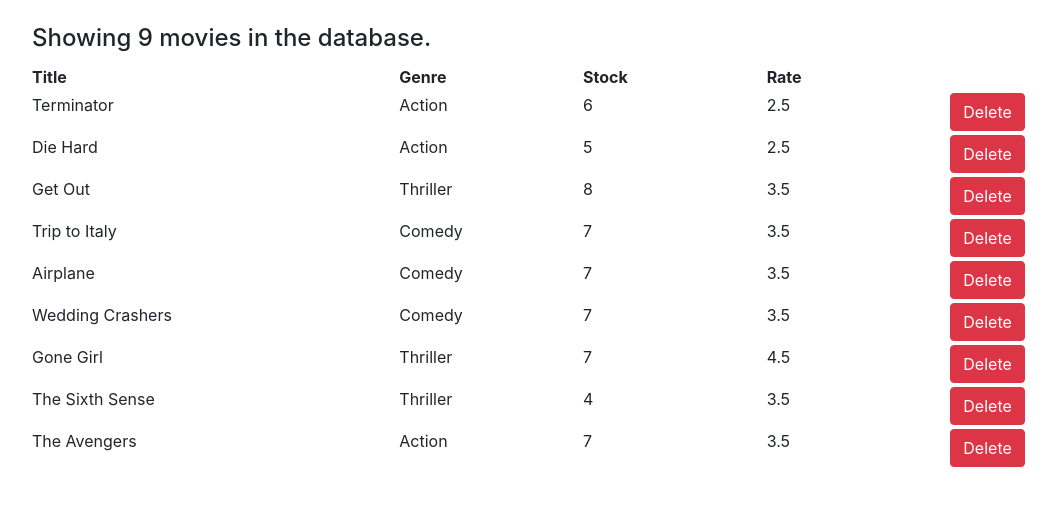
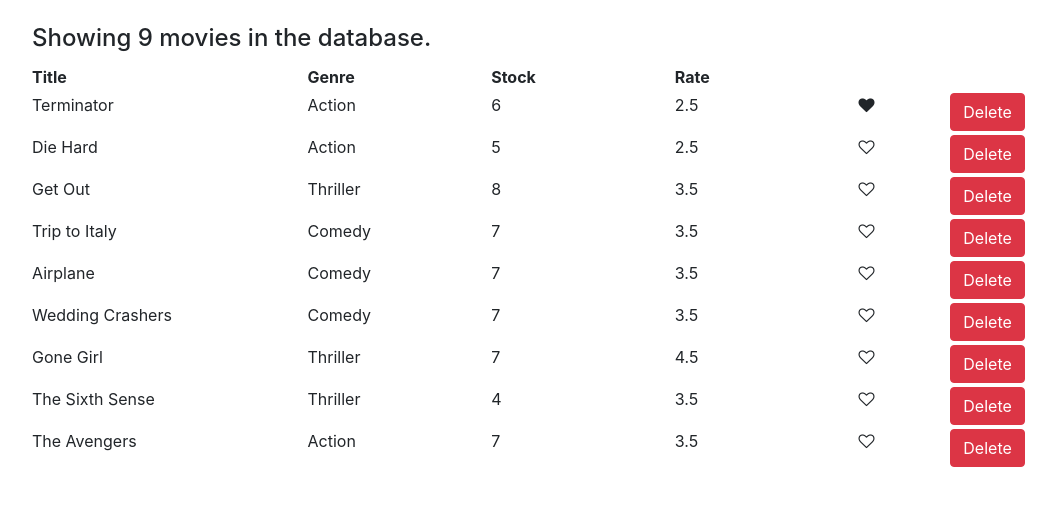
Before and after one commit to Puppo/codewithmosh-react-course, a React (Create React App) app: page / in a window 1280 px wide. Shown: the top 506 px of the page, without its empty margins (72-1128 px from the left). Built offline with nearby package versions, Linux system fonts and the light colour scheme.

Commit message:
refactor movie component

```diff
--- a/src/App.js
+++ b/src/App.js
@@ -1,13 +1,44 @@
-import React from "react";
+import React, { Component } from "react";
 import "./App.css";
 import Movies from "./components/movies";
+import { getMovies } from "./services/fakeMovieService";
 
-function App() {
-  return (
-    <main className="container">
-      <Movies></Movies>
-    </main>
-  );
+class App extends Component {
+  state = {
+    movies: getMovies().map((movie) => ({
+      id: movie.id,
+      title: movie.title,
+      genre: movie.genre.name,
+      stock: movie.numberInStock,
+      rate: movie.dailyRentalRate,
+      liked: movie.liked || false,
+    })),
+  };
+
+  handleDelete = (movie) => {
+    this.setState({
+      movies: this.state.movies.filter((mov) => mov.id !== movie.id),
+    });
+  };
+
+  handleToggleLike = (movie) => {
+    const movies = [...this.state.movies];
+    const index = movies.indexOf(movie);
+    movies[index].liked = !movie.liked;
+    this.setState({ movies });
+  };
+
+  render() {
+    return (
+      <main className="container">
+        <Movies
+          movies={this.state.movies}
+          onToggleLike={this.handleToggleLike}
+          onDelete={this.handleDelete}
+        ></Movies>
+      </main>
+    );
+  }
 }
 
 export default App;
--- /dev/null
+++ b/src/components/like.jsx
@@ -0,0 +1,14 @@
+import React from "react";
+
+const Like = (props) => {
+  const cssClass = "fa fa-heart" + (props.liked ? "" : "-o");
+  return (
+    <i
+      className={cssClass}
+      style={{ cursor: "pointer" }}
+      onClick={props.onClick}
+    ></i>
+  );
+};
+
+export default Like;
--- a/src/components/movies.jsx
+++ b/src/components/movies.jsx
@@ -1,22 +1,13 @@
 import React, { Component } from "react";
-import { getMovies } from "../services/fakeMovieService";
+import Like from "./like";
 
 class Movies extends Component {
-  state = {
-    movies: getMovies(),
-  };
   render() {
     return this.renderMovies();
   }
 
-  deleteHandle = (movie) => {
-    this.setState({
-      movies: this.state.movies.filter((mov) => mov._id !== movie._id),
-    });
-  };
-
   renderMovies() {
-    if (!this.state.movies.length) {
+    if (!this.props.movies.length) {
       return (
         <div className="row">
           <div className="col">
@@ -39,7 +30,7 @@ class Movies extends Component {
     return (
       <div className="row m-1">
         <div className="col">
-          <h4>Showing {this.state.movies.length} movies in the database.</h4>
+          <h4>Showing {this.props.movies.length} movies in the database.</h4>
         </div>
       </div>
     );
@@ -48,7 +39,7 @@ class Movies extends Component {
   renderMoviesHeader() {
     return (
       <div className="row m-1">
-        <div className="col-4">
+        <div className="col-3">
           <b>Title</b>
         </div>
         <div className="col-2">
@@ -60,6 +51,9 @@ class Movies extends Component {
         <div className="col-2">
           <b>Rate</b>
         </div>
+        <div className="col-1">
+          <b>&nbsp;</b>
+        </div>
         <div className="col-2">
           <b>&nbsp;</b>
         </div>
@@ -68,17 +62,23 @@ class Movies extends Component {
   }
 
   renderMoviesRows() {
-    return this.state.movies.map((movie) => {
+    return this.props.movies.map((movie) => {
       return (
-        <div key={movie._id} className="row m-1">
-          <div className="col-4">{movie.title}</div>
-          <div className="col-2">{movie.genre.name}</div>
-          <div className="col-2">{movie.numberInStock}</div>
-          <div className="col-2">{movie.dailyRentalRate}</div>
+        <div key={movie.id} className="row m-1">
+          <div className="col-3">{movie.title}</div>
+          <div className="col-2">{movie.genre}</div>
+          <div className="col-2">{movie.stock}</div>
+          <div className="col-2">{movie.rate}</div>
+          <div className="col-1">
+            <Like
+              liked={movie.liked}
+              onClick={() => this.props.onToggleLike(movie)}
+            />
+          </div>
           <div className="col-2">
             <button
               className="btn btn-danger"
-              onClick={() => this.deleteHandle(movie)}
+              onClick={() => this.props.onDelete(movie)}
             >
               Delete
             </button>
--- a/src/services/fakeMovieService.js
+++ b/src/services/fakeMovieService.js
@@ -7,64 +7,65 @@ const movies = [
     genre: { _id: "5b21ca3eeb7f6fbccd471818", name: "Action" },
     numberInStock: 6,
     dailyRentalRate: 2.5,
-    publishDate: "2018-01-03T19:04:28.809Z"
+    publishDate: "2018-01-03T19:04:28.809Z",
+    liked: true,
   },
   {
     _id: "5b21ca3eeb7f6fbccd471816",
     title: "Die Hard",
     genre: { _id: "5b21ca3eeb7f6fbccd471818", name: "Action" },
     numberInStock: 5,
-    dailyRentalRate: 2.5
+    dailyRentalRate: 2.5,
   },
   {
     _id: "5b21ca3eeb7f6fbccd471817",
     title: "Get Out",
     genre: { _id: "5b21ca3eeb7f6fbccd471820", name: "Thriller" },
     numberInStock: 8,
-    dailyRentalRate: 3.5
+    dailyRentalRate: 3.5,
   },
   {
     _id: "5b21ca3eeb7f6fbccd471819",
     title: "Trip to Italy",
     genre: { _id: "5b21ca3eeb7f6fbccd471814", name: "Comedy" },
     numberInStock: 7,
-    dailyRentalRate: 3.5
+    dailyRentalRate: 3.5,
   },
   {
     _id: "5b21ca3eeb7f6fbccd47181a",
     title: "Airplane",
     genre: { _id: "5b21ca3eeb7f6fbccd471814", name: "Comedy" },
     numberInStock: 7,
-    dailyRentalRate: 3.5
+    dailyRentalRate: 3.5,
   },
   {
     _id: "5b21ca3eeb7f6fbccd47181b",
     title: "Wedding Crashers",
     genre: { _id: "5b21ca3eeb7f6fbccd471814", name: "Comedy" },
     numberInStock: 7,
-    dailyRentalRate: 3.5
+    dailyRentalRate: 3.5,
   },
   {
     _id: "5b21ca3eeb7f6fbccd47181e",
     title: "Gone Girl",
     genre: { _id: "5b21ca3eeb7f6fbccd471820", name: "Thriller" },
     numberInStock: 7,
-    dailyRentalRate: 4.5
+    dailyRentalRate: 4.5,
   },
   {
     _id: "5b21ca3eeb7f6fbccd47181f",
     title: "The Sixth Sense",
     genre: { _id: "5b21ca3eeb7f6fbccd471820", name: "Thriller" },
     numberInStock: 4,
-    dailyRentalRate: 3.5
+    dailyRentalRate: 3.5,
   },
   {
     _id: "5b21ca3eeb7f6fbccd471821",
     title: "The Avengers",
     genre: { _id: "5b21ca3eeb7f6fbccd471818", name: "Action" },
     numberInStock: 7,
-    dailyRentalRate: 3.5
-  }
+    dailyRentalRate: 3.5,
+  },
 ];
 
 export function getMovies() {
@@ -72,13 +73,13 @@ export function getMovies() {
 }
 
 export function getMovie(id) {
-  return movies.find(m => m._id === id);
+  return movies.find((m) => m._id === id);
 }
 
 export function saveMovie(movie) {
-  let movieInDb = movies.find(m => m._id === movie._id) || {};
+  let movieInDb = movies.find((m) => m._id === movie._id) || {};
   movieInDb.name = movie.name;
-  movieInDb.genre = genresAPI.genres.find(g => g._id === movie.genreId);
+  movieInDb.genre = genresAPI.genres.find((g) => g._id === movie.genreId);
   movieInDb.numberInStock = movie.numberInStock;
   movieInDb.dailyRentalRate = movie.dailyRentalRate;
 
@@ -91,7 +92,7 @@ export function saveMovie(movie) {
 }
 
 export function deleteMovie(id) {
-  let movieInDb = movies.find(m => m._id === id);
+  let movieInDb = movies.find((m) => m._id === id);
   movies.splice(movies.indexOf(movieInDb), 1);
   return movieInDb;
 }
```
